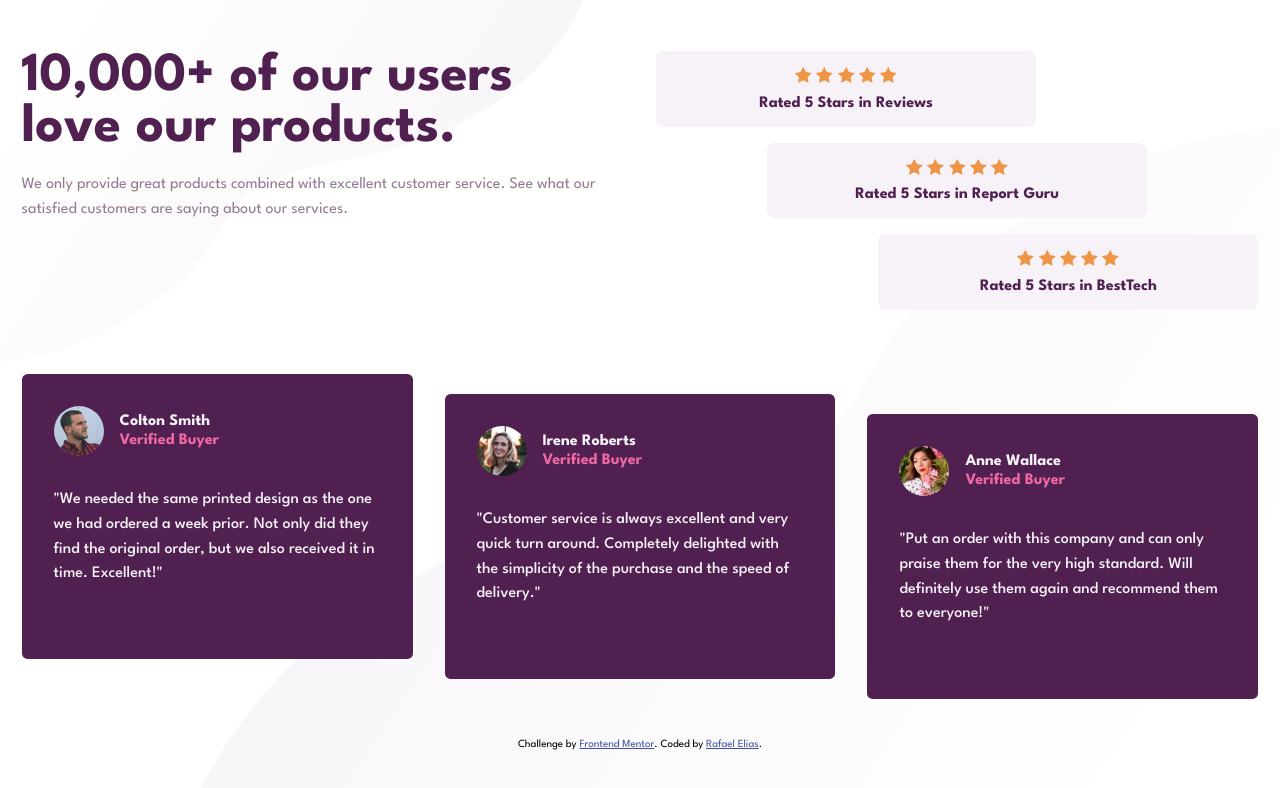
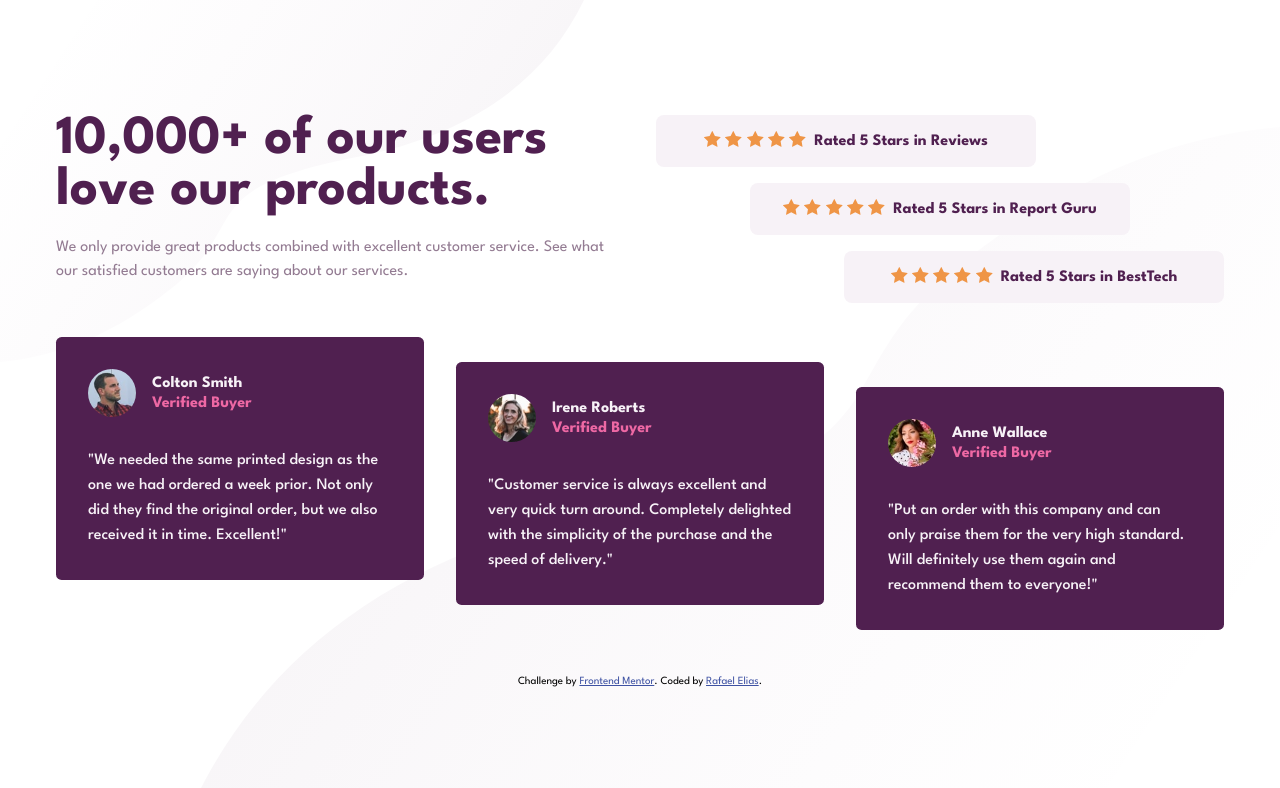
Before and after one commit to RafisElias/social-proof-section, a plain HTML site: page index.html in a window 1280 px wide. Drawn offline with Linux system fonts and the light colour scheme.

Commit message:
clean the css and change the screenshot.png

```diff
--- a/style.css
+++ b/style.css
@@ -21,111 +21,102 @@ body {
 }
 
 body {
-  min-height: 100vh;
-  background-image: url('./images/bg-pattern-top-desktop.svg'),
-    url('./images/bg-pattern-bottom-desktop.svg');
+  background-color: var(--white);
+  background-image: url('./images/bg-pattern-top-mobile.svg'),
+    url('./images/bg-pattern-bottom-mobile.svg');
   background-position: left top, bottom right;
   background-repeat: no-repeat;
-  background-color: var(--white);
+  display: grid;
+  place-content: center;
+  min-height: 100vh;
 }
 
 p {
   font-size: var(--base-size);
 }
 
-.attribution {
-  margin-top: 5rem;
-  font-size: 11px;
-  text-align: center;
-}
-
-.attribution a {
-  color: hsl(228, 45%, 44%);
-}
-
 .container {
-  margin: 0 auto;
-  max-width: 1280px;
-  min-height: 100vh;
-  justify-content: center;
-  align-items: center;
-  display: flex;
-  flex-direction: column;
+  display: grid;
+  place-content: center;
+  width: min(95%, 80rem);
+  margin-inline: auto;
+  padding: 1.5rem;
 }
 
 .main-container {
   display: grid;
-  grid-template-columns: 1fr 1fr;
-  width: 100%;
+  grid-template-columns: 1fr;
+  place-items: center;
 }
 
 .header {
   color: var(--dark-magenta);
   font-size: 3.438rem;
   font-weight: 700;
+  text-align: center;
+}
+
+.informations {
+  margin-top: 3.5rem;
 }
 
 .main {
   color: var(--dark-grayish-magenta);
   font-weight: 400;
-  margin-top: 1.25rem;
-  line-height: 1.55rem;
+  margin-block: 1.25rem;
+  line-height: 1.55;
+  text-align: center;
 }
 
 .ratings {
   display: flex;
   flex-direction: column;
   gap: 1rem;
+  width: 100%;
 }
 
 .rating {
+  display: flex;
+  flex-direction: column;
+  gap: 0.5rem;
+  align-items: center;
+  color: var(--dark-magenta);
+  background-color: var(--light-grayish-magenta);
+  width: 100%;
+  border-radius: 0.5rem;
   padding: 1rem 1.5rem;
-  color: var(--dark-magenta);
   font-weight: 700;
-  background-color: var(--light-grayish-magenta);
-  width: 380px;
-  border-radius: 0.5rem;
-  display: flex;
-  align-items: center;
-}
-
-.rating:nth-child(1) {
-  align-self: flex-start;
-}
-
-.rating:nth-child(2) {
-  align-self: center;
-}
-
-.rating:nth-child(3) {
-  align-self: flex-end;
 }
 
 .cards-container {
   display: grid;
-  grid-template-columns: 1fr;
-  grid-template-rows: 1fr;
-  grid-template:
-    "card1 card2 card3"
+  grid-template-areas:
+    "card1"
+    "card2"
+    "card3"
   ;
-  width: 100%;
+  /* margin-top: 4rem; */
+  margin-top: 2rem;
   gap: 2rem;
-  margin-top: 4rem;
+}
+
+.card:nth-child(1) {
+  grid-area: card1;
+}
+
+.card:nth-child(2) {
+  grid-area: card2;
+}
+
+.card:nth-child(3) {
+  grid-area: card3;
 }
 
 .card {
   background-color: var(--dark-magenta);
+  color: var(--light-grayish-magenta);
   padding: 2rem;
-  /* width: 375px; */
   border-radius: 0.35rem;
-}
-
-.card:nth-child(2) {
-  margin-top: 2.25rem;
-}
-
-.card:nth-child(3) {
-  margin-top: 5rem;
 }
 
 .card .card-header {
@@ -136,8 +127,8 @@ p {
 
 .card .card-header>img {
   border-radius: 9000px;
-  width: 50px;
-  height: 50px;
+  width: 3rem;
+  aspect-ratio: 1;
 }
 
 .card .user-title {
@@ -153,206 +144,38 @@ p {
 .card .card-body {
   color: var(--light-grayish-magenta);
   font-weight: 500;
-  line-height: 1.55rem;
+  line-height: 1.55;
   margin-top: 2rem;
 }
 
-@media (max-width:319px) {
-  .container {
-    padding: 1.35rem;
-  }
+.attribution {
+  font-size: 11px;
+  text-align: center;
+  margin-top: 2rem;
+}
 
+.attribution a {
+  color: hsl(228, 45%, 44%);
+}
+
+@media screen and (min-width: 33em) {}
+
+@media screen and (min-width: 38em) {
   .main-container {
-    grid-template-columns: 1fr;
-  }
-
-  .header {
-    text-align: center;
-    margin-top: 1.25rem;
-  }
-
-  .main {
-    text-align: center;
-    margin-bottom: 1.5rem;
-  }
-
-  .rating {
-    width: 100%;
-    flex-direction: column;
-    gap: 0.55rem
+    grid-template-columns: 1fr 1fr;
+    grid-column-gap: 2rem;
   }
 
   .cards-container {
-    display: grid;
-    grid-template-columns: 1fr;
-    grid-template-rows: 1fr;
-    grid-template:
-      "card1"
-      "card2"
-      "card3"
-    ;
-    margin-top: 2rem;
+    grid-template-areas:
+      "card1 card2"
+      "card3 card3";
   }
-
-  .card:nth-child(2),
-  .card:nth-child(3) {
-    margin-top: 0;
-  }
-
-  /* smartphones, portrait iPhone, portrait 480x320 phones (Android) */
 }
 
-@media (min-width:320px) {
-  body {
-    background-image: url('./images/bg-pattern-top-mobile.svg'),
-      url('./images/bg-pattern-bottom-mobile.svg');
-    background-position: left top, bottom right;
-    background-repeat: no-repeat;
-  }
+@media screen and (min-width: 54em) {}
 
-  .container {
-    padding: 1.35rem;
-  }
-
-  .main-container {
-    grid-template-columns: 1fr;
-  }
-
-  .header {
-    text-align: center;
-    margin-top: 1.25rem;
-  }
-
-  .main {
-    text-align: center;
-    margin-bottom: 1.5rem;
-  }
-
-  .rating {
-    width: 100%;
-    flex-direction: column;
-    gap: 0.55rem
-  }
-
-  .cards-container {
-    display: grid;
-    grid-template-columns: 1fr;
-    grid-template-rows: 1fr;
-    grid-template:
-      "card1"
-      "card2"
-      "card3"
-    ;
-    margin-top: 2rem;
-  }
-
-  .card:nth-child(2),
-  .card:nth-child(3) {
-    margin-top: 0;
-  }
-
-  /* smartphones, portrait iPhone, portrait 480x320 phones (Android) */
-}
-
-@media (min-width:480px) {
-  .cards-container {
-    display: grid;
-    grid-template-columns: 1fr 1fr;
-    grid-template-rows: 1fr 1fr;
-    grid-template:
-      "card1 card2"
-      "card3 card3"
-    ;
-  }
-
-  .card {
-    height: 100%;
-  }
-
-  .card:nth-child(1) {
-    grid-area: card1;
-  }
-
-  .card:nth-child(2) {
-    margin-top: 0;
-    grid-area: card2;
-  }
-
-  .card:nth-child(3) {
-    margin-top: 0;
-    grid-area: card3;
-  }
-
-  /* smartphones, Android phones, landscape iPhone */
-}
-
-@media (min-width:600px) {
-  .main-container {
-    grid-template-columns: 1fr 1fr;
-    grid-column-gap: 1rem;
-  }
-
-  .header {
-    margin-top: 0;
-  }
-
-  .main {
-    margin-bottom: 0;
-  }
-
-  .cards-container {
-    display: grid;
-    grid-template:
-      "card1 card2"
-      "card3 card3"
-    ;
-  }
-
-  .rating:nth-child(1),
-  .rating:nth-child(2),
-  .rating:nth-child(3) {
-    align-self: center;
-  }
-
-  .card {
-    height: 100%;
-  }
-
-  .card:nth-child(1) {
-    grid-area: card1;
-  }
-
-  .card:nth-child(2) {
-    margin-top: 0;
-    grid-area: card2;
-  }
-
-  .card:nth-child(3) {
-    margin-top: 0;
-    grid-area: card3;
-  }
-
-  /* portrait tablets, portrait iPad, e-readers (Nook/Kindle), landscape 800x480 phones (Android) */
-}
-
-@media (min-width:801px) {
-  .main-container {
-    grid-template-columns: 1fr 1fr;
-    column-gap: 2rem;
-  }
-
-  .ratings {
-    justify-content: space-between;
-  }
-
-  .rating {
-    width: 380px;
-  }
-
-  /* tablet, landscape iPad, lo-res laptops ands desktops */
-}
-
-@media (min-width:1025px) {
+@media screen and (min-width: 64em) {
   body {
     background-image: url('./images/bg-pattern-top-desktop.svg'),
       url('./images/bg-pattern-bottom-desktop.svg');
@@ -360,14 +183,24 @@ p {
     background-repeat: no-repeat;
   }
 
-  .main-container {
-    grid-template-columns: 1fr 1fr;
-    column-gap: 2rem;
+  .header,
+  .main {
+    text-align: left;
   }
 
-  .main,
-  .header {
-    text-align: left;
+  .informations {
+    margin-top: 0;
+  }
+
+  .cards-container {
+    grid-template-areas:
+      "card1 card2 card3";
+  }
+
+  .rating {
+    flex-direction: row;
+    justify-content: center;
+    max-width: 380px;
   }
 
   .rating:nth-child(1) {
@@ -382,31 +215,17 @@ p {
     align-self: flex-end;
   }
 
-  .cards-container {
-    display: grid;
-    grid-template:
-      "card1 card2 card3"
-    ;
-    margin-top: 4rem;
-  }
-
-  .card:nth-child(1) {
-    grid-area: card1;
-  }
-
   .card:nth-child(2) {
-    margin-top: 1.25rem;
-    grid-area: card2;
+    transform: translateY(1.5625rem);
   }
 
   .card:nth-child(3) {
-    margin-top: 2.5rem;
-    grid-area: card3;
+    transform: translateY(3.125rem);
   }
 
-  /* big landscape tablets, laptops, and desktops */
+  .attribution {
+    margin-top: 6rem;
+  }
 }
 
-@media (min-width:1281px) {
-  /* hi-res laptops and desktops */
-}
+@media screen and (min-width: 75em) {}
```
Also changed, not shown: images/screenshot.png.
